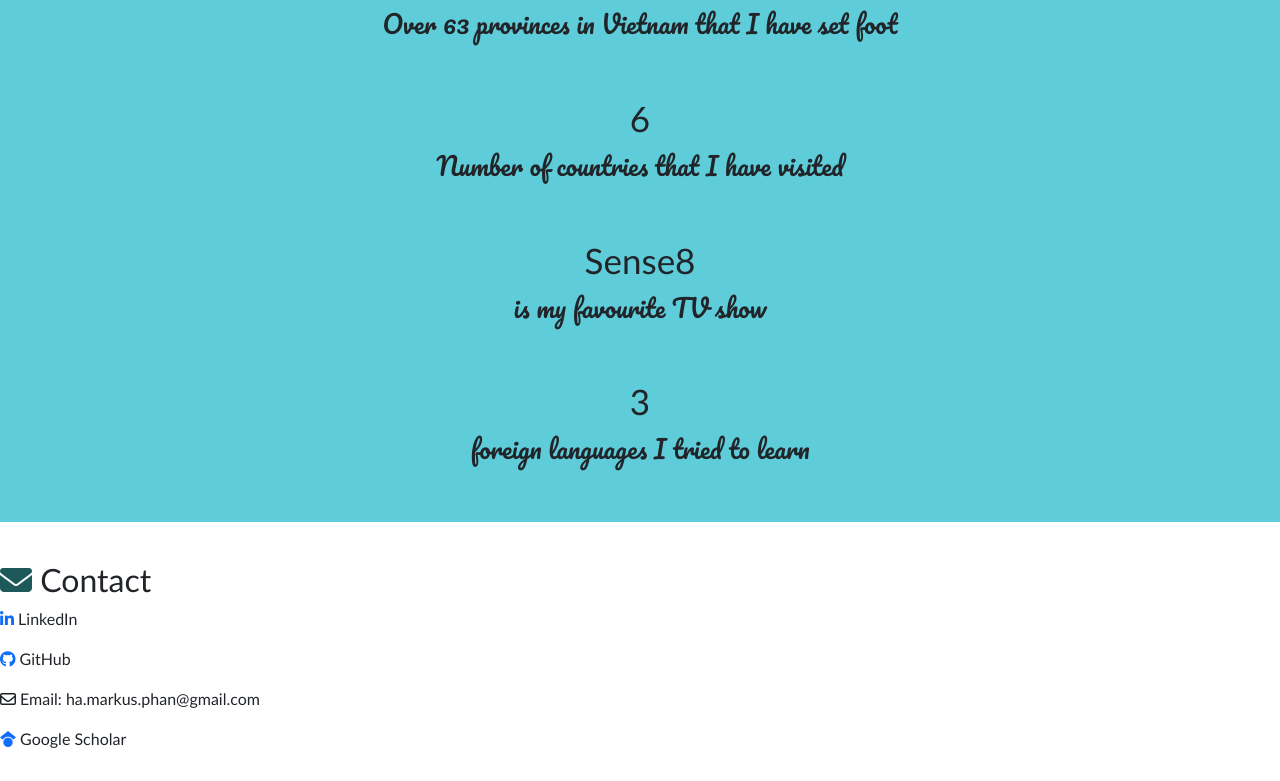
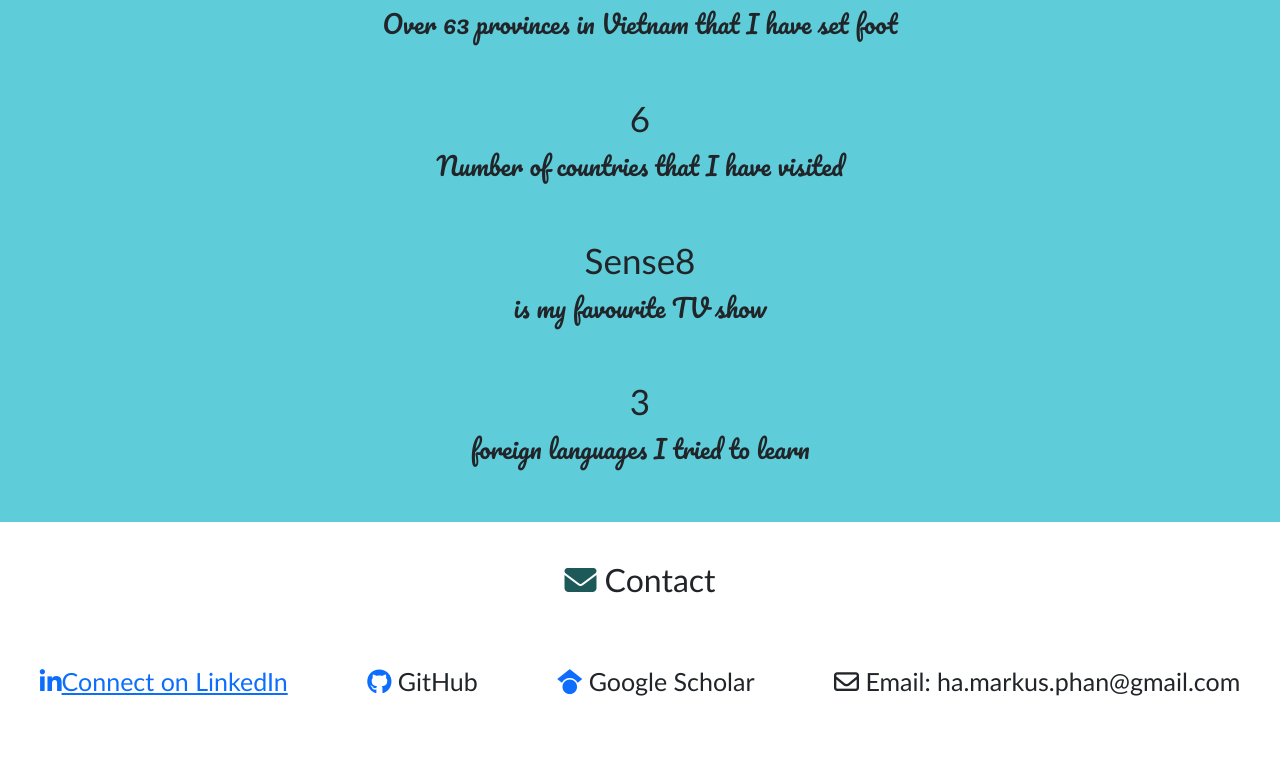
Before and after one commit to haphan-markus/Portfolio, a plain HTML site: page index.html in a window 1280 px wide. Shown: the part 2588-3369 px from the top of the page. Drawn offline with nearby package versions, Linux system fonts and the light colour scheme.

Commit message:
add style to contact

```diff
--- a/assets/style.css
+++ b/assets/style.css
@@ -224,6 +224,24 @@ body{
 .devProject p {
     margin: 0% 3%;
 }
+
+.contact h2 {
+    text-align: center;
+}
+
+.contact div {
+    display: flex;
+    justify-content: space-around;
+    margin: 5% 0px;
+
+}
+
+.contact p {
+    font-size: 25px;
+    border-color: #253659;
+    border: 2%;
+}
+
 /* #AboutMe{
     display: grid;
     grid-template-columns: 300px 900px;
--- a/index.html
+++ b/index.html
@@ -188,10 +188,14 @@
 
         <section class="contact">
             <h2><i class="fa-solid fa-envelope" style="color: #1E5959;"></i> Contact</h2>
-            <p><a href="https://www.linkedin.com/in/haphan-markus/"><i class="fa-brands fa-linkedin-in"></i></a> LinkedIn</p>
-            <p><a href="https://github.com/haphan-markus"><i class="fa-brands fa-github"></i></a> GitHub</p>
-            <p><i class="fa-regular fa-envelope"></i> Email: ha.markus.phan@gmail.com</p>
-            <p><a href="https://scholar.google.com/citations?user=qi6xSR4AAAAJ&hl=en"><i class="fa-brands fa-google-scholar"></i></a> Google Scholar</p>
+            <div>
+                <p><a class="connect-button" href="https://www.linkedin.com/in/haphan-markus/" title="Ha Phan LinkedIn"><i class="fa-brands fa-linkedin-in"></i>Connect on LinkedIn</a></p>
+                <p><a href="https://github.com/haphan-markus"><i class="fa-brands fa-github"></i></a> GitHub</p>
+
+                <p><a href="https://scholar.google.com/citations?user=qi6xSR4AAAAJ&hl=en"><i class="fa-brands fa-google-scholar"></i></a> Google Scholar</p>
+                <p><i class="fa-regular fa-envelope"></i> Email: ha.markus.phan@gmail.com</p>
+            </div>
+
         </section>
         <!-- <section id="AboutMe">
             <h1 id="AboutMeTitle">About Me</h1>
```
